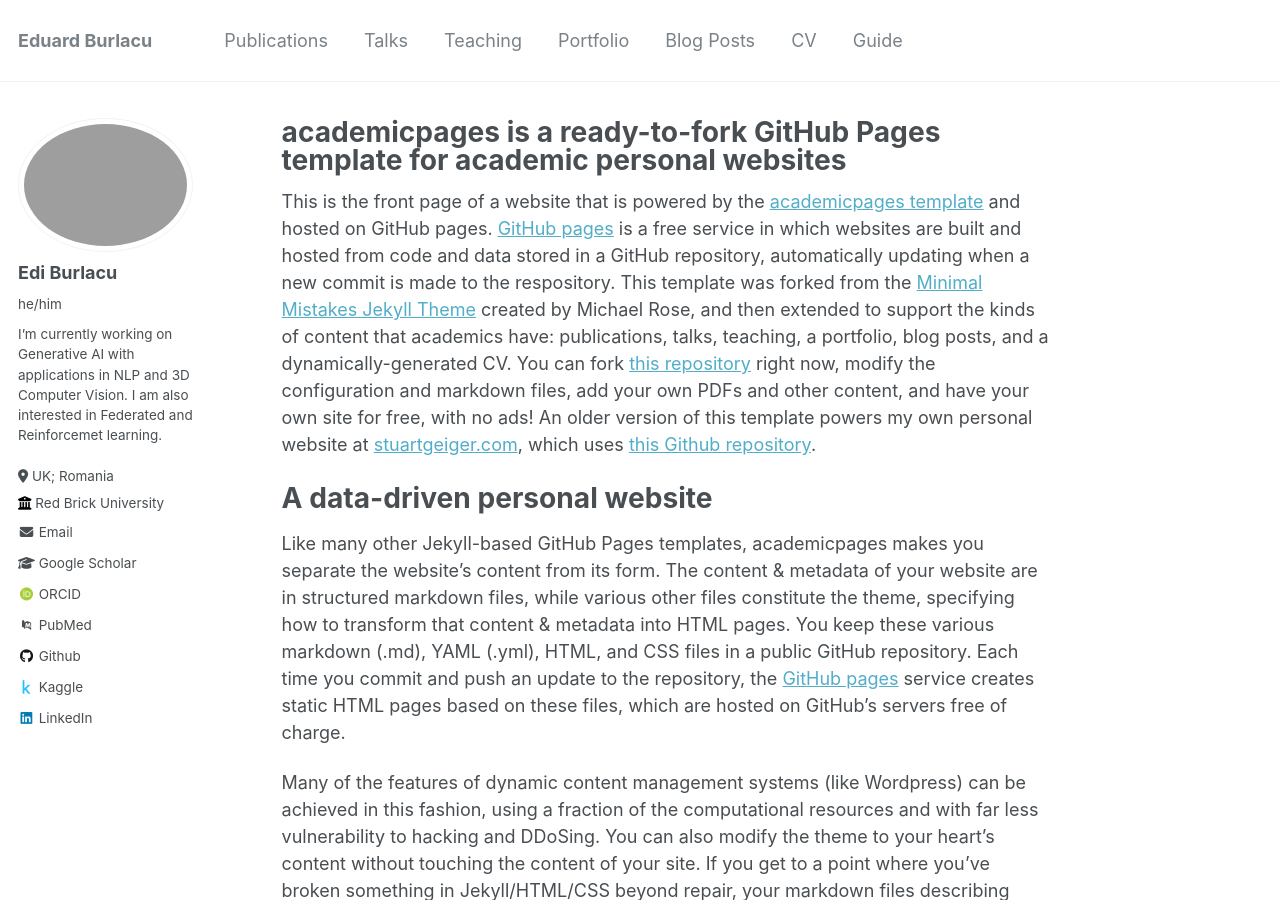
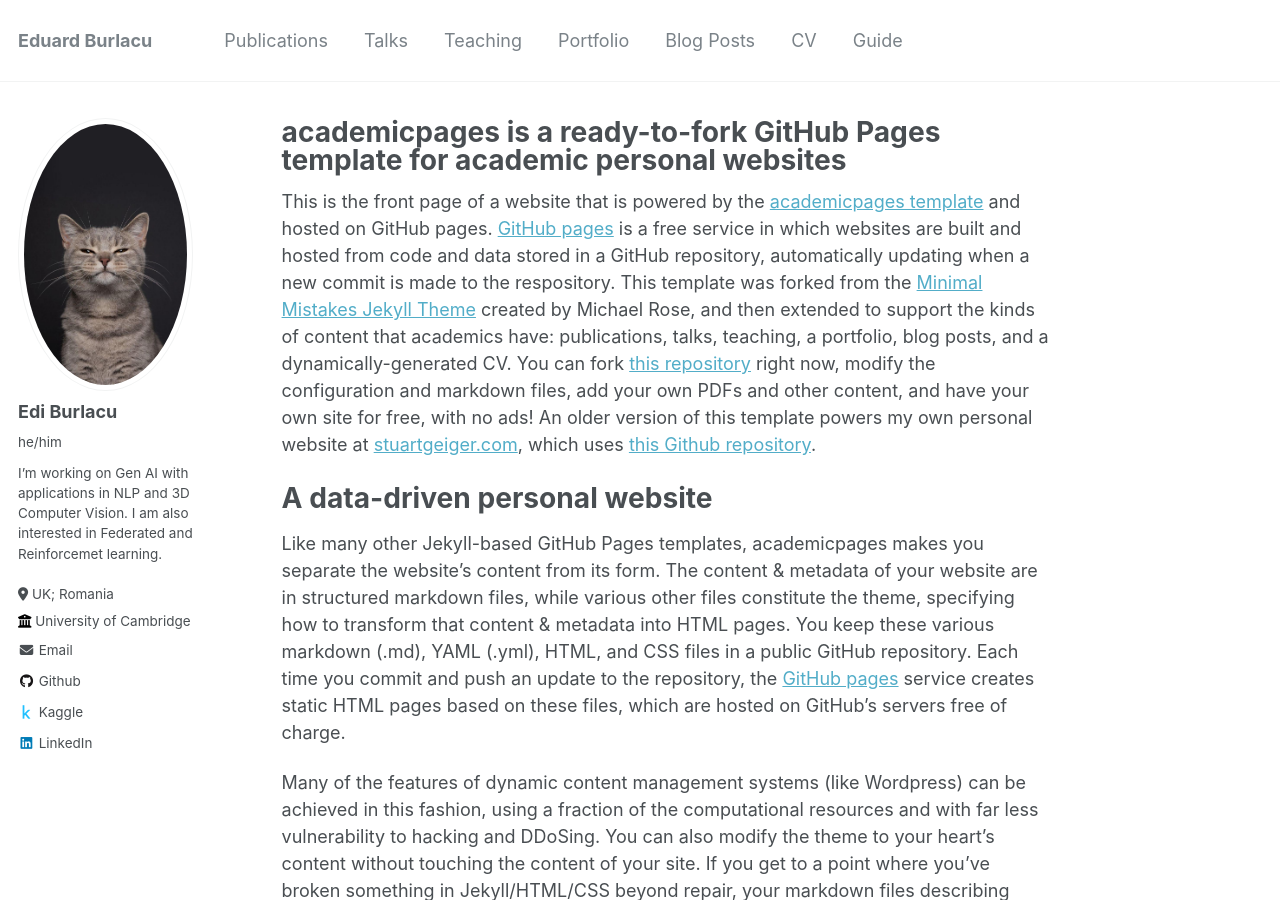
Before and after one commit to eduardburlacu/eduardburlacu.github.io, a Jekyll site: the page built from _pages/about.md, in a window 1280 px wide and 900 px high. Built offline with Jekyll 4.4.1, drawn with Linux system fonts in a browser that asks for light colours; some web fonts are replaced.

Commit message:
Update _config.yml

```diff
--- a/_config.yml
+++ b/_config.yml
@@ -21,27 +21,22 @@ repository               : "academicpages/academicpages.github.io"
 #               Additional customization can be done by editing /_includes/author-profile.html
 author:
   # Biographic information
-  avatar           : "images/logo.png"
+  avatar           : "logo.jpeg"
   name             : "Edi Burlacu"
   pronouns         : "he/him"
-  bio              : " I’m currently working on Generative AI with applications in NLP and 3D Computer Vision. I am also interested in Federated and Reinforcemet learning."
+  bio              : " I’m working on Gen AI with applications in NLP and 3D Computer Vision. I am also interested in Federated and Reinforcemet learning."
   location         : "UK; Romania"
-  employer         : "Red Brick University"
+  employer         : "University of Cambridge"
   uri              : # URL
+
   email            : "eduardburlacu5@gmail.com"
 
   # Academic websites
   arxiv            : # URL - Update with the correct link to your profile
-  googlescholar    : "https://scholar.google.com/citations?user=PS_CX0AAAAAJ"
-  impactstory      : # URL
-  orcid            : "http://orcid.org/yourorcidurl"
-  pubmed           : "https://www.ncbi.nlm.nih.gov/pubmed/?term=john+snow"
-  researchgate     : # URL
 
   # Repositories and software development
-  bitbucket        : # Username - Update with your username on the site
-  github           : "https://github.com/eduardburlacu"
-  kaggle           : "https://www.kaggle.com/eduardburlacu"
+  github           : "eduardburlacu"
+  kaggle           : "eduardburlacu"
 
   # Social media
   linkedin         : "https://www.linkedin.com/in/eduard-burlacu-168860223/"
```
